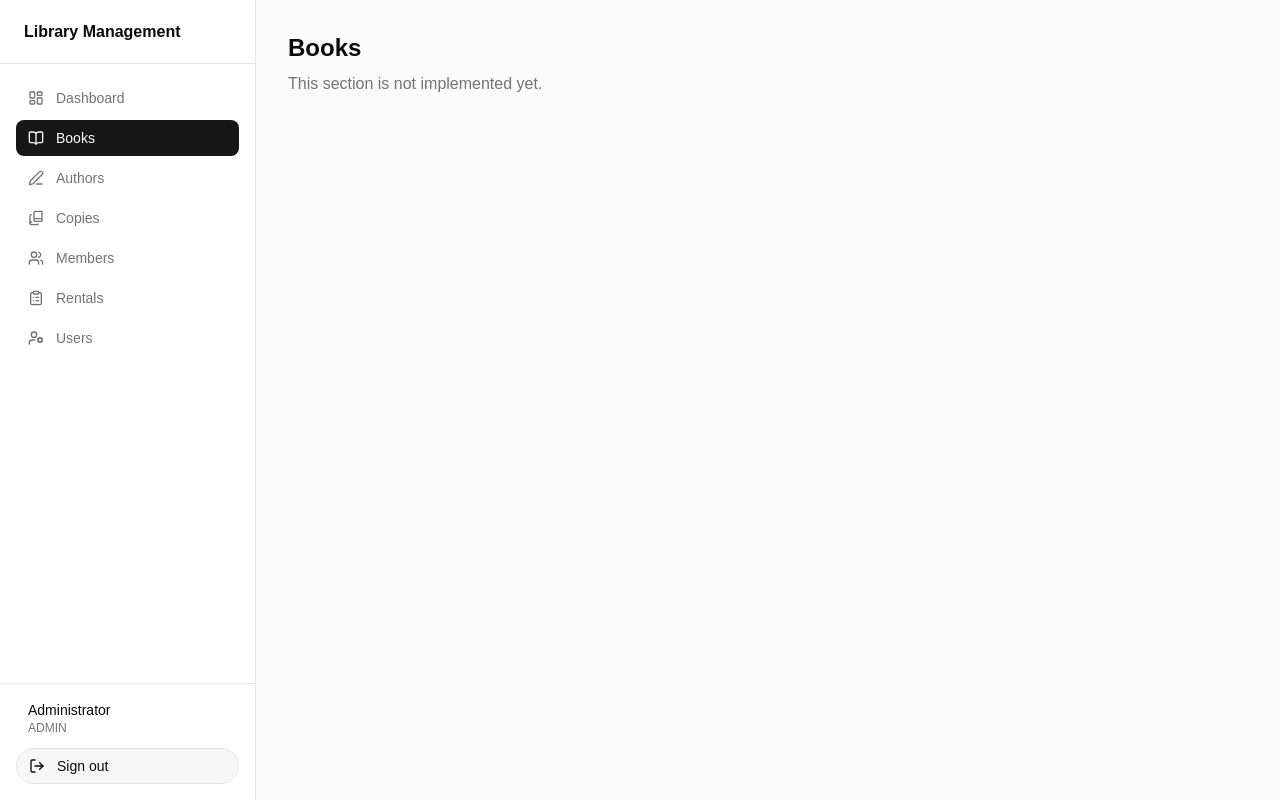
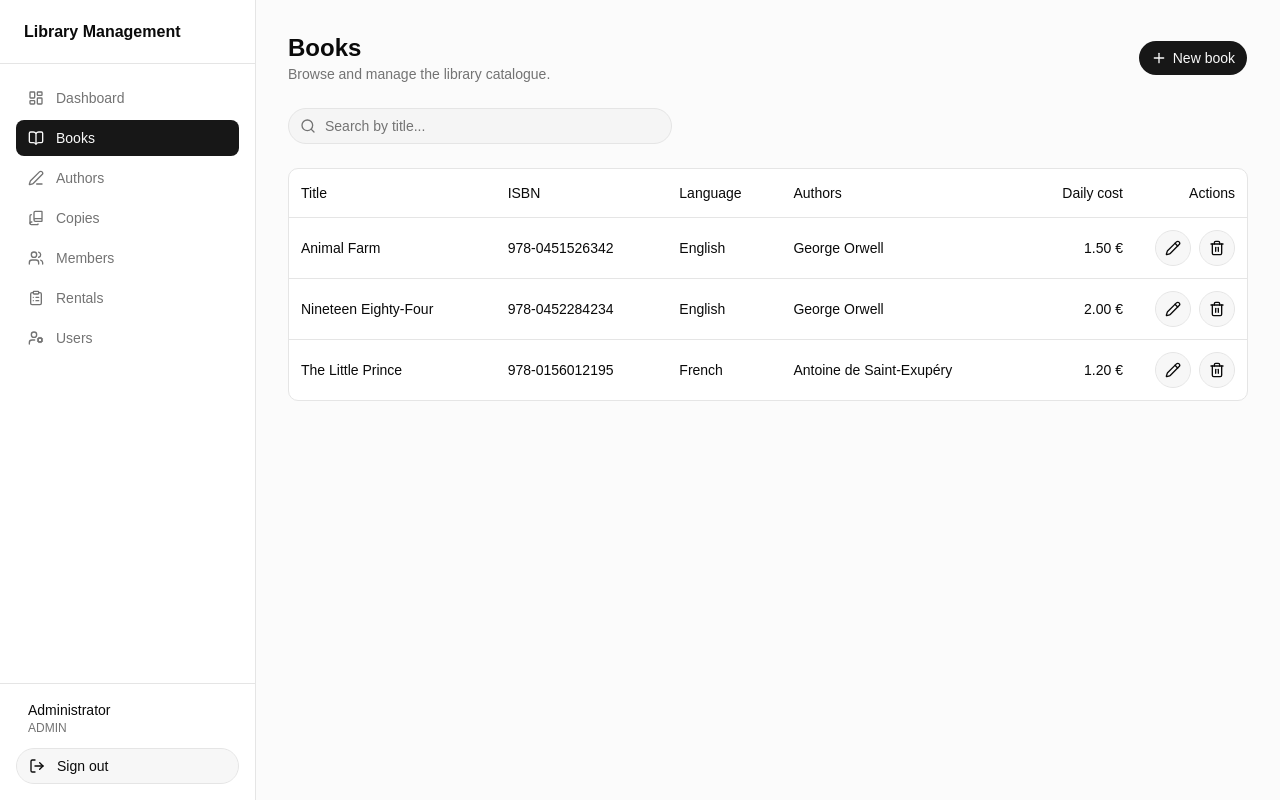
Before and after one commit to pagkratisthanos/library-management, a React (Vite) app in the folder library-management-frontend/: page /admin/books in a window 1280 px wide. Built offline with nearby package versions, Linux system fonts and the light colour scheme.

Commit message:
feat(books): add books page with role-based actions

```diff
--- a/library-management-frontend/src/App.tsx
+++ b/library-management-frontend/src/App.tsx
@@ -2,6 +2,7 @@ import { Navigate, Route, Routes } from "react-router"
 import LoginPage from "@/pages/LoginPage.tsx"
 import PlaceholderPage from "@/pages/PlaceholderPage.tsx"
 import AppLayout from "@/components/AppLayout.tsx"
+import BooksPage from "@/pages/BooksPage.tsx"
 
 function App() {
     return (
@@ -12,7 +13,7 @@ function App() {
             {/* Administrator */}
             <Route path="/admin" element={<AppLayout role="ADMIN" />}>
                 <Route index element={<Navigate to="books" replace />} />
-                <Route path="books" element={<PlaceholderPage title="Books" />} />
+                <Route path="books" element={<BooksPage />} />
                 <Route path="authors" element={<PlaceholderPage title="Authors" />} />
                 <Route path="copies" element={<PlaceholderPage title="Copies" />} />
                 <Route path="members" element={<PlaceholderPage title="Members" />} />
--- a/library-management-frontend/src/components/AppLayout.tsx
+++ b/library-management-frontend/src/components/AppLayout.tsx
@@ -14,6 +14,7 @@ import { Button } from "@/components/ui/button"
 import { cn } from "@/lib/utils"
 
 export type Role = "ADMIN" | "LIBRARIAN"
+export type AppLayoutContext = { role: Role }
 
 type NavItem = {
     to: string
@@ -86,7 +87,7 @@ const AppLayout = ({ role }: { role: Role }) => {
             </aside>
 
             <main className="flex-1 p-8">
-                <Outlet />
+                <Outlet context={{ role } satisfies AppLayoutContext} />
             </main>
         </div>
     )
--- /dev/null
+++ b/library-management-frontend/src/components/ui/badge.tsx
@@ -0,0 +1,49 @@
+import * as React from "react"
+import { cva, type VariantProps } from "class-variance-authority"
+import { Slot } from "radix-ui"
+
+import { cn } from "@/lib/utils"
+
+const badgeVariants = cva(
+  "group/badge inline-flex h-5 w-fit shrink-0 items-center justify-center gap-1 overflow-hidden rounded-4xl border border-transparent px-2 py-0.5 text-xs font-medium whitespace-nowrap transition-all focus-visible:border-ring focus-visible:ring-[3px] focus-visible:ring-ring/50 has-data-[icon=inline-end]:pr-1.5 has-data-[icon=inline-start]:pl-1.5 aria-invalid:border-destructive aria-invalid:ring-destructive/20 dark:aria-invalid:ring-destructive/40 [&>svg]:pointer-events-none [&>svg]:size-3!",
+  {
+    variants: {
+      variant: {
+        default: "bg-primary text-primary-foreground [a]:hover:bg-primary/80",
+        secondary:
+          "bg-secondary text-secondary-foreground [a]:hover:bg-secondary/80",
+        destructive:
+          "bg-destructive/10 text-destructive focus-visible:ring-destructive/20 dark:bg-destructive/20 dark:focus-visible:ring-destructive/40 [a]:hover:bg-destructive/20",
+        outline:
+          "border-border bg-input/30 text-foreground [a]:hover:bg-muted [a]:hover:text-muted-foreground",
+        ghost:
+          "hover:bg-muted hover:text-muted-foreground dark:hover:bg-muted/50",
+        link: "text-primary underline-offset-4 hover:underline",
+      },
+    },
+    defaultVariants: {
+      variant: "default",
+    },
+  }
+)
+
+function Badge({
+  className,
+  variant = "default",
+  asChild = false,
+  ...props
+}: React.ComponentProps<"span"> &
+  VariantProps<typeof badgeVariants> & { asChild?: boolean }) {
+  const Comp = asChild ? Slot.Root : "span"
+
+  return (
+    <Comp
+      data-slot="badge"
+      data-variant={variant}
+      className={cn(badgeVariants({ variant }), className)}
+      {...props}
+    />
+  )
+}
+
+export { Badge, badgeVariants }
--- /dev/null
+++ b/library-management-frontend/src/components/ui/table.tsx
@@ -0,0 +1,114 @@
+import * as React from "react"
+
+import { cn } from "@/lib/utils"
+
+function Table({ className, ...props }: React.ComponentProps<"table">) {
+  return (
+    <div
+      data-slot="table-container"
+      className="relative w-full overflow-x-auto"
+    >
+      <table
+        data-slot="table"
+        className={cn("w-full caption-bottom text-sm", className)}
+        {...props}
+      />
+    </div>
+  )
+}
+
+function TableHeader({ className, ...props }: React.ComponentProps<"thead">) {
+  return (
+    <thead
+      data-slot="table-header"
+      className={cn("[&_tr]:border-b", className)}
+      {...props}
+    />
+  )
+}
+
+function TableBody({ className, ...props }: React.ComponentProps<"tbody">) {
+  return (
+    <tbody
+      data-slot="table-body"
+      className={cn("[&_tr:last-child]:border-0", className)}
+      {...props}
+    />
+  )
+}
+
+function TableFooter({ className, ...props }: React.ComponentProps<"tfoot">) {
+  return (
+    <tfoot
+      data-slot="table-footer"
+      className={cn(
+        "border-t bg-muted/50 font-medium [&>tr]:last:border-b-0",
+        className
+      )}
+      {...props}
+    />
+  )
+}
+
+function TableRow({ className, ...props }: React.ComponentProps<"tr">) {
+  return (
+    <tr
+      data-slot="table-row"
+      className={cn(
+        "border-b transition-colors hover:bg-muted/50 has-aria-expanded:bg-muted/50 data-[state=selected]:bg-muted",
+        className
+      )}
+      {...props}
+    />
+  )
+}
+
+function TableHead({ className, ...props }: React.ComponentProps<"th">) {
+  return (
+    <th
+      data-slot="table-head"
+      className={cn(
+        "h-12 px-3 text-left align-middle font-medium whitespace-nowrap text-foreground [&:has([role=checkbox])]:pr-0",
+        className
+      )}
+      {...props}
+    />
+  )
+}
+
+function TableCell({ className, ...props }: React.ComponentProps<"td">) {
+  return (
+    <td
+      data-slot="table-cell"
+      className={cn(
+        "p-3 align-middle whitespace-nowrap [&:has([role=checkbox])]:pr-0",
+        className
+      )}
+      {...props}
+    />
+  )
+}
+
+function TableCaption({
+  className,
+  ...props
+}: React.ComponentProps<"caption">) {
+  return (
+    <caption
+      data-slot="table-caption"
+      className={cn("mt-4 text-sm text-muted-foreground", className)}
+      {...props}
+    />
+  )
+}
+
+export {
+  Table,
+  TableHeader,
+  TableBody,
+  TableFooter,
+  TableHead,
+  TableRow,
+  TableCell,
+  TableCaption,
+}
--- /dev/null
+++ b/library-management-frontend/src/hooks/useRole.ts
@@ -0,0 +1,7 @@
+import { useOutletContext } from "react-router"
+import type { AppLayoutContext } from "@/components/AppLayout"
+
+export function useRole() {
+    const { role } = useOutletContext<AppLayoutContext>()
+    return role
+}
--- /dev/null
+++ b/library-management-frontend/src/pages/BooksPage.tsx
@@ -0,0 +1,140 @@
+import { useState } from "react"
+import { Pencil, Plus, Search, Trash2 } from "lucide-react"
+import { Button } from "@/components/ui/button"
+import { Input } from "@/components/ui/input"
+import {
+    Table,
+    TableBody,
+    TableCell,
+    TableHead,
+    TableHeader,
+    TableRow,
+} from "@/components/ui/table"
+import { useRole } from "@/hooks/useRole"
+
+type Book = {
+    id: string
+    title: string
+    isbn: string
+    language: string
+    dailyCost: number
+    authors: string[]
+}
+
+const mockBooks: Book[] = [
+    {
+        id: "1",
+        title: "Animal Farm",
+        isbn: "978-0451526342",
+        language: "English",
+        dailyCost: 1.5,
+        authors: ["George Orwell"],
+    },
+    {
+        id: "2",
+        title: "Nineteen Eighty-Four",
+        isbn: "978-0452284234",
+        language: "English",
+        dailyCost: 2,
+        authors: ["George Orwell"],
+    },
+    {
+        id: "3",
+        title: "The Little Prince",
+        isbn: "978-0156012195",
+        language: "French",
+        dailyCost: 1.2,
+        authors: ["Antoine de Saint-Exupéry"],
+    },
+]
+
+const BooksPage = () => {
+    const role = useRole()
+    const canEdit = role === "ADMIN"
+    const [search, setSearch] = useState("")
+
+    const books = mockBooks.filter((book) =>
+        book.title.toLowerCase().includes(search.toLowerCase()),
+    )
+
+    return (
+        <div className="space-y-6">
+            <div className="flex items-center justify-between">
+                <div>
+                    <h1 className="text-2xl font-semibold">Books</h1>
+                    <p className="text-sm text-muted-foreground">
+                        Browse and manage the library catalogue.
+                    </p>
+                </div>
+                {canEdit && (
+                    <Button>
+                        <Plus className="size-4" />
+                        New book
+                    </Button>
+                )}
+            </div>
+
+            <div className="relative max-w-sm">
+                <Search className="absolute left-3 top-1/2 size-4 -translate-y-1/2 text-muted-foreground" />
+                <Input
+                    placeholder="Search by title..."
+                    className="pl-9"
+                    value={search}
+                    onChange={(event) => setSearch(event.target.value)}
+                />
+            </div>
+
+            <div className="rounded-lg border bg-background">
+                <Table>
+                    <TableHeader>
+                        <TableRow>
+                            <TableHead>Title</TableHead>
+                            <TableHead>ISBN</TableHead>
+                            <TableHead>Language</TableHead>
+                            <TableHead>Authors</TableHead>
+                            <TableHead className="text-right">Daily cost</TableHead>
+                            {canEdit && <TableHead className="w-28 text-right">Actions</TableHead>}
+                        </TableRow>
+                    </TableHeader>
+
+                    <TableBody>
+                        {books.length === 0 && (
+                            <TableRow>
+                                <TableCell
+                                    colSpan={canEdit ? 6 : 5}
+                                    className="h-24 text-center text-muted-foreground"
+                                >
+                                    No books found.
+                                </TableCell>
+                            </TableRow>
+                        )}
+
+                        {books.map((book) => (
+                            <TableRow key={book.id}>
+                                <TableCell className="font-medium">{book.title}</TableCell>
+                                <TableCell>{book.isbn}</TableCell>
+                                <TableCell>{book.language}</TableCell>
+                                <TableCell>{book.authors.join(", ")}</TableCell>
+                                <TableCell className="text-right">
+                                    {book.dailyCost.toFixed(2)} €
+                                </TableCell>
+                                {canEdit && (
+                                    <TableCell className="text-right space-x-2">
+                                        <Button variant="outline" size="icon" aria-label="Edit">
+                                            <Pencil className="size-4" />
+                                        </Button>
+                                        <Button variant="outline" size="icon" aria-label="Delete">
+                                            <Trash2 className="size-4" />
+                                        </Button>
+                                    </TableCell>
+                                )}
+                            </TableRow>
+                        ))}
+                    </TableBody>
+                </Table>
+            </div>
+        </div>
+    )
+}
+
+export default BooksPage
```
